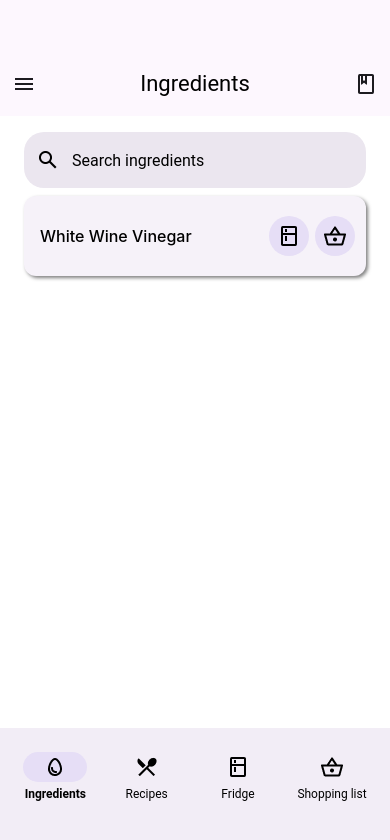
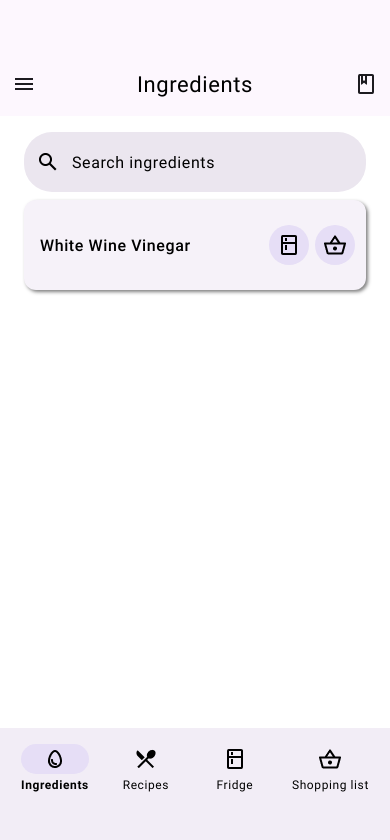
Before and after one commit to olibejak/MealMaker, a React Native app: screen / in a window 390 px wide. Shown: the top 840 px of the page. Built offline with nearby package versions, Linux system fonts and the light colour scheme.

Commit message:
added font, needs refactoring TODO: change icons in png to svg, change colors into variables (to support android user color change)

```diff
--- a/App.js
+++ b/App.js
@@ -1,12 +1,21 @@
 import { StatusBar } from 'expo-status-bar';
 import { StyleSheet, Text, View } from 'react-native';
 import IngredientsScreen from "./screens/Ingredients";
+import {useFonts} from "expo-font";
 
 export default function App() {
+  const [fontsLoaded, error] = useFonts({
+    "Roboto-Regular": require("./assets/fonts/Roboto-Regular.ttf"),
+    "Roboto-Medium": require("./assets/fonts/Roboto-Medium.ttf"),
+    "Roboto-Bold": require("./assets/fonts/Roboto-Bold.ttf"),
+  });
+
+  if (!fontsLoaded && !error) {
+    return null;
+  }
+
   return (
     <View style={styles.container}>
-      {/*<Text>Open up App.js to start working on your app!</Text>*/}
-      {/*<StatusBar style="auto" />*/}
       <IngredientsScreen />
     </View>
   );
--- a/screens/Ingredients.js
+++ b/screens/Ingredients.js
@@ -16,7 +16,7 @@ export default function IngredientsScreen () {
                     <TouchableOpacity style={styles.searchIcon}>
                         <Image source={require('../assets/myassets/hamburger_menu.png')} style={styles.iconSize} />
                     </TouchableOpacity>
-                    <Text style={styles.topBarFont}>Ingredients</Text>
+                    <Text style={styles.fontLarge}>Ingredients</Text>
                     <TouchableOpacity style={styles.searchIcon}>
                         <Image source={require('../assets/myassets/book.png')} style={styles.iconSize} />
                     </TouchableOpacity>
@@ -30,11 +30,11 @@ export default function IngredientsScreen () {
                         </View>
                     </View>
                     <View style={styles.searchContent}>
-                        <Text style={styles.font}>Search ingredients</Text>
+                        <Text style={styles.fontRegular}>Search ingredients</Text>
                     </View>
                 </TouchableOpacity>
                 <TouchableOpacity style={styles.card}>
-                    <Text style={styles.cardTextContent}>White Wine Vinegar</Text>
+                    <Text style={[styles.cardTextContent, styles.fontRegularMedium]}>White Wine Vinegar</Text>
                     <View style={styles.cardIcons}>
                         <TouchableOpacity style={[styles.center, styles.cardButton]}>
                             <Image source={require('../assets/myassets/kitchen.png')} style={styles.iconSize} />
@@ -51,7 +51,7 @@ export default function IngredientsScreen () {
                         <View style={[styles.bottomBarIcon, styles.enabled]}>
                             <Image source={require('../assets/myassets/egg.png')}/>
                         </View>
-                        <Text style={[styles.labelText, styles.enabledText]}>Ingredients</Text>
+                        <Text style={[styles.textCenter, styles.fontSmallBold]}>Ingredients</Text>
                     </View>
                 </TouchableOpacity>
 
@@ -60,7 +60,7 @@ export default function IngredientsScreen () {
                         <View style={styles.bottomBarIcon}>
                         <Image source={require('../assets/myassets/dining.png')}/>
                         </View>
-                        <Text style={styles.labelText}>Recipes</Text>
+                        <Text style={styles.fontSmall}>Recipes</Text>
                     </View>
                 </TouchableOpacity>
 
@@ -69,7 +69,7 @@ export default function IngredientsScreen () {
                         <View style={styles.bottomBarIcon}>
                             <Image source={require('../assets/myassets/kitchen.png')}/>
                         </View>
-                        <Text style={styles.labelText}>Fridge</Text>
+                        <Text style={styles.fontSmall}>Fridge</Text>
                     </View>
                 </TouchableOpacity>
 
@@ -78,7 +78,7 @@ export default function IngredientsScreen () {
                         <View style={styles.bottomBarIcon}>
                             <Image source={require('../assets/myassets/shopping.png')}/>
                         </View>
-                        <Text style={styles.labelText}>Shopping list</Text>
+                        <Text style={styles.fontSmall}>Shopping list</Text>
                     </View>
                 </TouchableOpacity>
             </View>
@@ -125,9 +125,11 @@ const styles = StyleSheet.create({
         overflow: 'auto',
     },
     searchBar: {
-        height: 56,
+        paddingTop: 8,
+        paddingBottom: 8,
+        height: 60,
         backgroundColor: '#EBE6EF',
-        borderRadius: 20,
+        borderRadius: 28,
         display: 'flex',
         alignItems: 'center',
         width: '100%',
@@ -165,16 +167,11 @@ const styles = StyleSheet.create({
         height: 24,
         padding: 8,
     },
-    topBarFont: {
-        fontSize: 22,
-        lineHeight: 20,
-        fontFamily: 'Roboto',
-    },
     card: {
         width: '100%',
         borderRadius: 12,
         backgroundColor: '#F6F2F9',
-        height: 80,
+        height: 90,
         display: 'flex',
         flexDirection: 'row',
         alignItems: 'center',
@@ -197,8 +194,6 @@ const styles = StyleSheet.create({
         alignItems: 'center',
         justifyContent: 'flex-start',
         padding: 16,
-        fontSize: 16,
-        fontWeight: '500',
     },
     cardIcons: {
         paddingTop: 20,
@@ -242,7 +237,7 @@ const styles = StyleSheet.create({
         alignItems: 'center',
         marginLeft: 4,
         marginRight: 4,
-        paddingTop: 12,
+        paddingTop: 4,
         paddingBottom: 16,
     },
     bottomBarIcon: {
@@ -261,25 +256,36 @@ const styles = StyleSheet.create({
         marginTop: 12,
         marginBottom: 4,
     },
-    labelText: {
-        fontSize: 12,
-        fontWeight: '400',
-        lineHeight: 16,
-        textAlign: 'center',
-        fontFamily: 'Roboto',
-    },
     enabled: {
         borderRadius: 16,
         backgroundColor: '#E6DEF6',
     },
-    enabledText: {
-        fontWeight: '600',
+    fontRegular: {
+        fontFamily: 'Roboto-Regular',
+        letterSpacing: 0.6,
+        fontSize: 16,
     },
-    roboto: {
-        fontFamily: 'Roboto',
+    fontLarge: {
+        fontFamily: 'Roboto-Regular',
+        letterSpacing: 0.6,
+        fontSize: 22,
     },
-    font: {
+    fontSmallBold: {
+        fontFamily: 'Roboto-Bold',
+        letterSpacing: 0.6,
+        fontSize: 12,
+    },
+    fontRegularMedium: {
+        fontFamily: 'Roboto-Medium',
+        letterSpacing: 0.6,
         fontSize: 16,
-        fontFamily: 'Roboto',
+    },
+    fontSmall: {
+        fontFamily: 'Roboto-Regular',
+        letterSpacing: 0.6,
+        fontSize: 12,
+    },
+    textCenter: {
+        textAlign: 'center',
     },
 });
```
